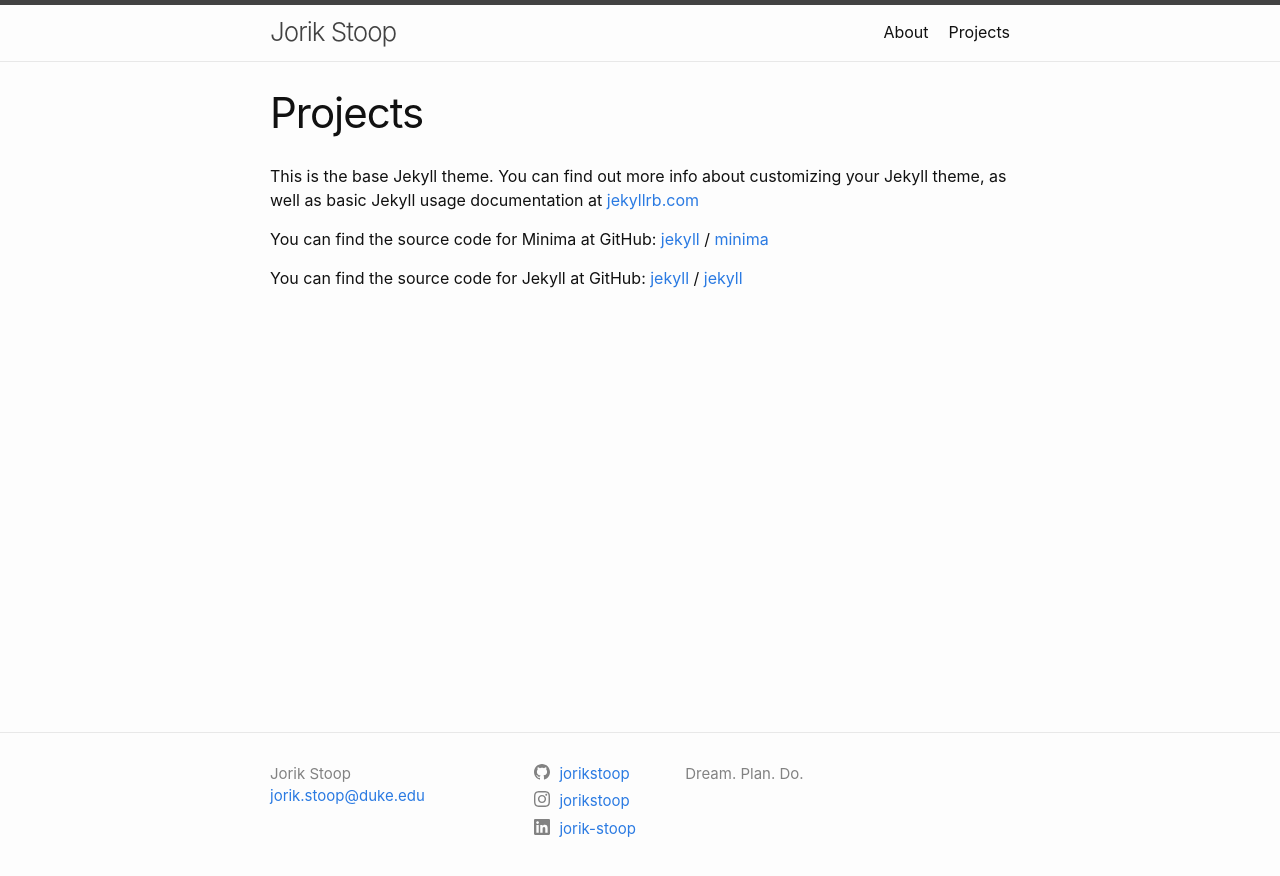
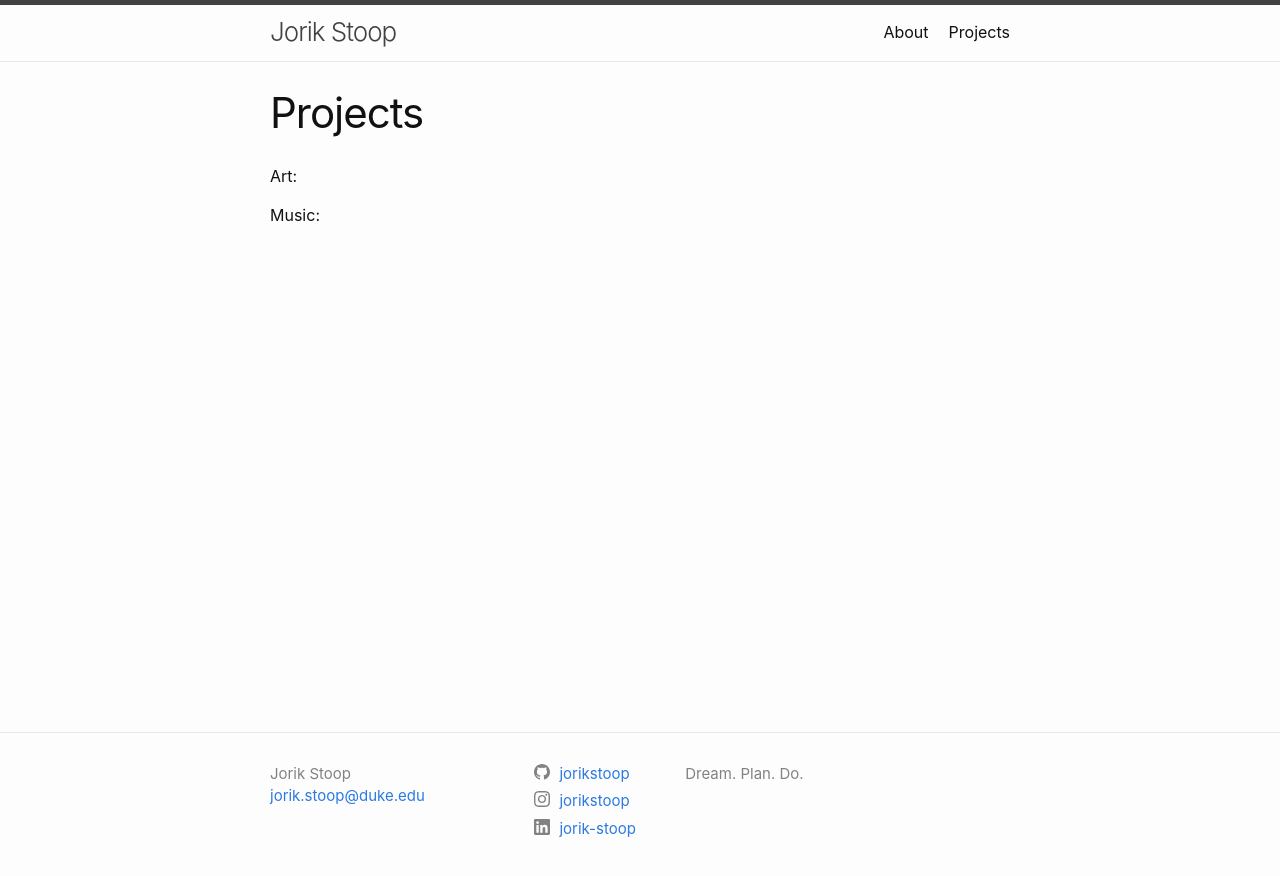
Before and after one commit to jorikstoop/jorikstoop.github.io, a Jekyll site: the page built from projects.md, in a window 1280 px wide. Shown: the top 876 px of the page. Built offline with Jekyll 4.4.1, drawn with Linux system fonts in a browser that asks for light colours.

```diff
--- a/_config.yml
+++ b/_config.yml
@@ -16,14 +16,20 @@
 # You can create any custom variable you would like, and they will be accessible
 # in the templates via {{ site.myvariable }}.
 
+#Navigation Bar
 title: Jorik Stoop
+
+#List Title
+list_title: News
+
+#Footer
 email: jorik.stoop@duke.edu
 description: >- # this means to ignore newlines until "baseurl:"
   Dream. Plan. Do.
 baseurl: "" # the subpath of your site, e.g. /blog
-url: "" # the base hostname & protocol for your site, e.g. http://example.com
+url: http://jorikstoop.com # the base hostname & protocol for your site, e.g. http://example.com
 
-#socials included in footer
+#Socials
 github_username:  jorikstoop
 linkedin_username: jorik-stoop
 instagram_username: jorikstoop
--- a/projects.md
+++ b/projects.md
@@ -4,15 +4,6 @@ title: Projects
 permalink: /projects/
 ---
 
-This is the base Jekyll theme. You can find out more info about customizing your Jekyll theme, as well as basic Jekyll usage documentation at [jekyllrb.com](https://jekyllrb.com/)
+Art:
 
-You can find the source code for Minima at GitHub:
-[jekyll][jekyll-organization] /
-[minima](https://github.com/jekyll/minima)
-
-You can find the source code for Jekyll at GitHub:
-[jekyll][jekyll-organization] /
-[jekyll](https://github.com/jekyll/jekyll)
-
-
-[jekyll-organization]: https://github.com/jekyll
+Music:
```
Also changed, not shown: _layouts/home.html (+17 -0 lines), _posts/2024-05-20-Received-NSF-Graduate_Research_Fellowship.md (added, +12 -0 lines), _posts/2024-05-20-welcome-to-jekyll.markdown (deleted, +0 -29 lines), _publications/2024-05-20-Received-NSF-Graduate_Research_Fellowship.md (added, +12 -0 lines), about.md (+1 -12 lines).
